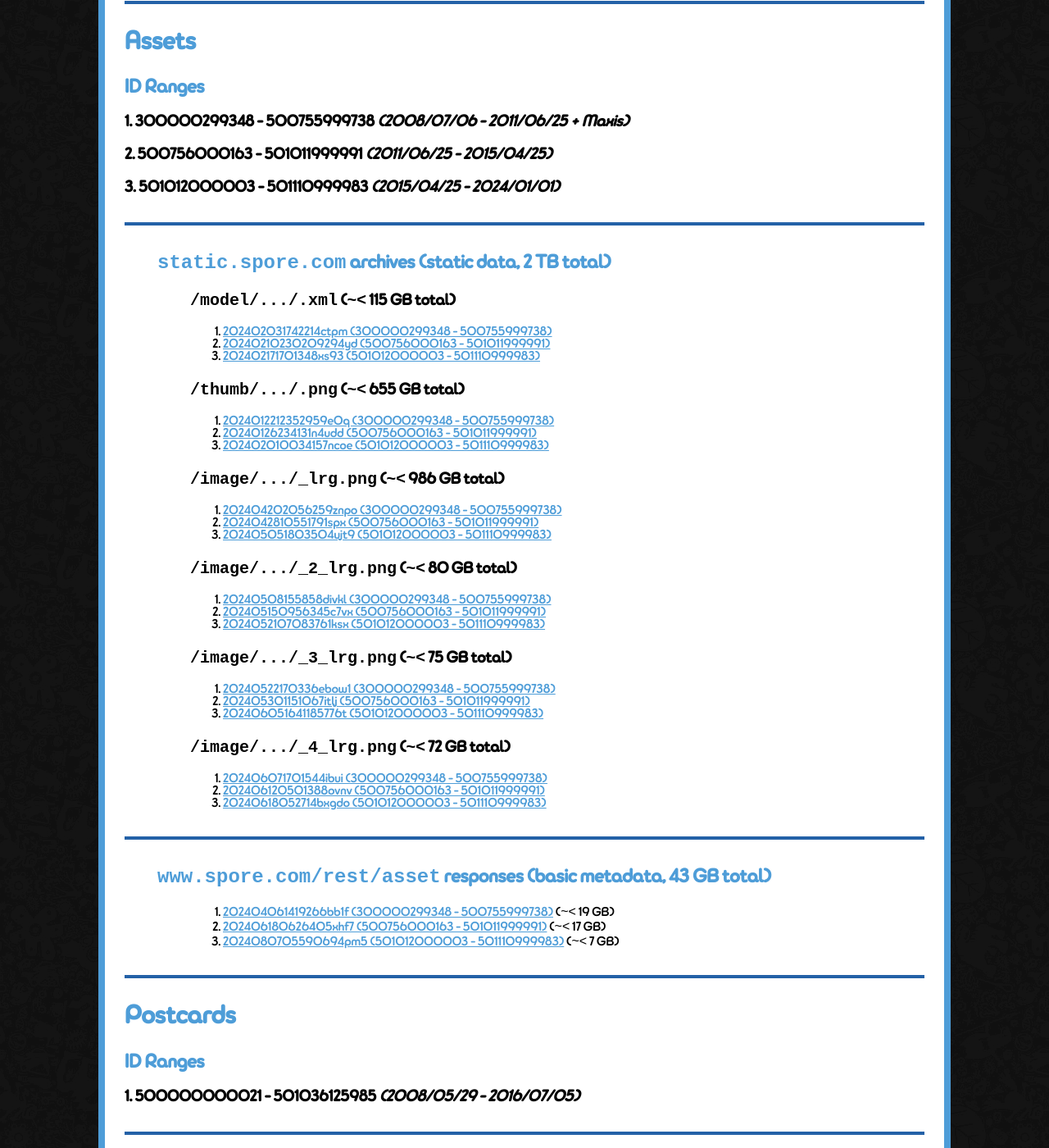
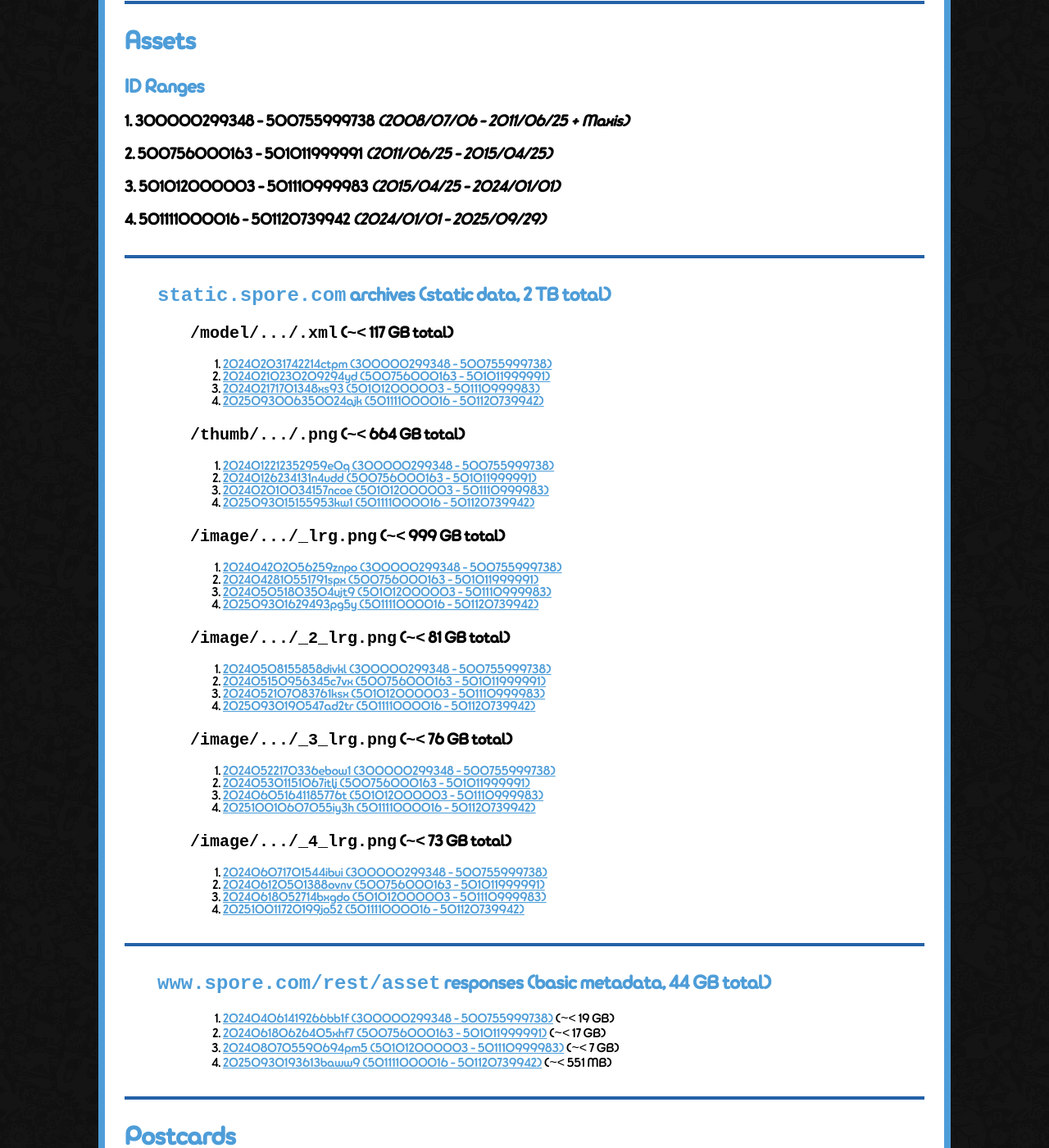
Before and after one commit to Spore-Community/spore-community.github.io, a Jekyll site: the page built from docs/sporepedia-archive/archivebot/jobs.md, in a window 1280 px wide and 1400 px high, scrolled down 294 px. Shown: the whole window at 82% size. Built offline with Jekyll 4.4.1, drawn with Linux system fonts in a browser that asks for light colours; our own code applies the rules of GitHub Pages for plain Markdown files.

Commit message:
Add jobs for assets since 2024/01/01

```diff
--- a/docs/sporepedia-archive/archivebot/jobs.md
+++ b/docs/sporepedia-archive/archivebot/jobs.md
@@ -8,50 +8,58 @@
 ### 1. **300000299348 - 500755999738** *(2008/07/06 - 2011/06/25 + Maxis)*
 ### 2. **500756000163 - 501011999991** *(2011/06/25 - 2015/04/25)*
 ### 3. **501012000003 - 501110999983** *(2015/04/25 - 2024/01/01)*
+### 4. **501111000016 - 501120739942** *(2024/01/01 - 2025/09/29)*
 
 ---
 
 > ## `static.spore.com` archives (static data, 2 TB total)
 >
->> ### `/model/.../.xml` (~< 115 GB total)
+>> ### `/model/.../.xml` (~< 117 GB total)
 >> 1. [202402031742214ctpm (300000299348 - 500755999738)](https://archive.fart.website/archivebot/viewer/job/202402031742214ctpm)
 >> 2. [20240210230209294yd (500756000163 - 501011999991)](https://archive.fart.website/archivebot/viewer/job/20240210230209294yd)
 >> 3. [202402171701348xs93 (501012000003 - 501110999983)](https://archive.fart.website/archivebot/viewer/job/202402171701348xs93)
+>> 4. [2025093006350024ajk (501111000016 - 501120739942)](https://archive.fart.website/archivebot/viewer/job/2025093006350024ajk)
 >
 >
->> ### `/thumb/.../.png` (~< 655 GB total)
+>> ### `/thumb/.../.png` (~< 664 GB total)
 >> 1. [2024012212352959e0q (300000299348 - 500755999738)](https://archive.fart.website/archivebot/viewer/job/2024012212352959e0q)
 >> 2. [20240126234131n4udd (500756000163 - 501011999991)](https://archive.fart.website/archivebot/viewer/job/20240126234131n4udd)
 >> 3. [202402010034157ncoe (501012000003 - 501110999983)](https://archive.fart.website/archivebot/viewer/job/202402010034157ncoe)
+>> 4. [2025093015155953kw1 (501111000016 - 501120739942)](https://archive.fart.website/archivebot/viewer/job/2025093015155953kw1)
 >
 >
->> ### `/image/.../_lrg.png` (~< 986 GB total)
+>> ### `/image/.../_lrg.png` (~< 999 GB total)
 >> 1. [202404202056259znpo (300000299348 - 500755999738)](https://archive.fart.website/archivebot/viewer/job/202404202056259znpo)
 >> 2. [2024042810551791spx (500756000163 - 501011999991)](https://archive.fart.website/archivebot/viewer/job/2024042810551791spx)
 >> 3. [202405051803504ujt9 (501012000003 - 501110999983)](https://archive.fart.website/archivebot/viewer/job/202405051803504ujt9)
+>> 4. [202509301629493pg5y (501111000016 - 501120739942)](https://archive.fart.website/archivebot/viewer/job/202509301629493pg5y)
 >
->> ### `/image/.../_2_lrg.png` (~< 80 GB total)
+>> ### `/image/.../_2_lrg.png` (~< 81 GB total)
 >> 1. [20240508155858divkl (300000299348 - 500755999738)](https://archive.fart.website/archivebot/viewer/job/20240508155858divkl)
 >> 2. [202405150956345c7vx (500756000163 - 501011999991)](https://archive.fart.website/archivebot/viewer/job/202405150956345c7vx)
 >> 3. [2024052107083761ksx (501012000003 - 501110999983)](https://archive.fart.website/archivebot/viewer/job/2024052107083761ksx)
+>> 4. [20250930190547ad2tr (501111000016 - 501120739942)](https://archive.fart.website/archivebot/viewer/job/20250930190547ad2tr)
 >
->> ### `/image/.../_3_lrg.png` (~< 75 GB total)
+>> ### `/image/.../_3_lrg.png` (~< 76 GB total)
 >> 1. [20240522170336ebow1 (300000299348 - 500755999738)](https://archive.fart.website/archivebot/viewer/job/20240522170336ebow1)
 >> 2. [202405301151067itlj (500756000163 - 501011999991)](https://archive.fart.website/archivebot/viewer/job/202405301151067itlj)
 >> 3. [202406051641185776t (501012000003 - 501110999983)](https://archive.fart.website/archivebot/viewer/job/202406051641185776t)
+>> 4. [202510010607055iy3h (501111000016 - 501120739942)](https://archive.fart.website/archivebot/viewer/job/202510010607055iy3h)
 >
->> ### `/image/.../_4_lrg.png` (~< 72 GB total)
+>> ### `/image/.../_4_lrg.png` (~< 73 GB total)
 >> 1. [202406071701544ibui (300000299348 - 500755999738)](https://archive.fart.website/archivebot/viewer/job/202406071701544ibui)
 >> 2. [202406120501388ovnv (500756000163 - 501011999991)](https://archive.fart.website/archivebot/viewer/job/202406120501388ovnv)
 >> 3. [20240618052714bxgdo (501012000003 - 501110999983)](https://archive.fart.website/archivebot/viewer/job/20240618052714bxgdo)
+>> 4. [202510011720199jo52 (501111000016 - 501120739942)](https://archive.fart.website/archivebot/viewer/job/202510011720199jo52)
 
 ---
 
-> ## `www.spore.com/rest/asset` responses (basic metadata, 43 GB total)
+> ## `www.spore.com/rest/asset` responses (basic metadata, 44 GB total)
 >
 >> 1. [202404061419266bb1f (300000299348 - 500755999738)](https://archive.fart.website/archivebot/viewer/job/202404061419266bb1f) (~< 19 GB)
 >> 2. [202406180626405xhf7 (500756000163 - 501011999991)](https://archive.fart.website/archivebot/viewer/job/202406180626405xhf7) (~< 17 GB)
 >> 3. [2024080705590694pm5 (501012000003 - 501110999983)](https://archive.fart.website/archivebot/viewer/job/2024080705590694pm5) (~< 7 GB)
+>> 4. [20250930193613baww9 (501111000016 - 501120739942)](https://archive.fart.website/archivebot/viewer/job/20250930193613baww9) (~< 551 MB)
 
 ---
 
```
